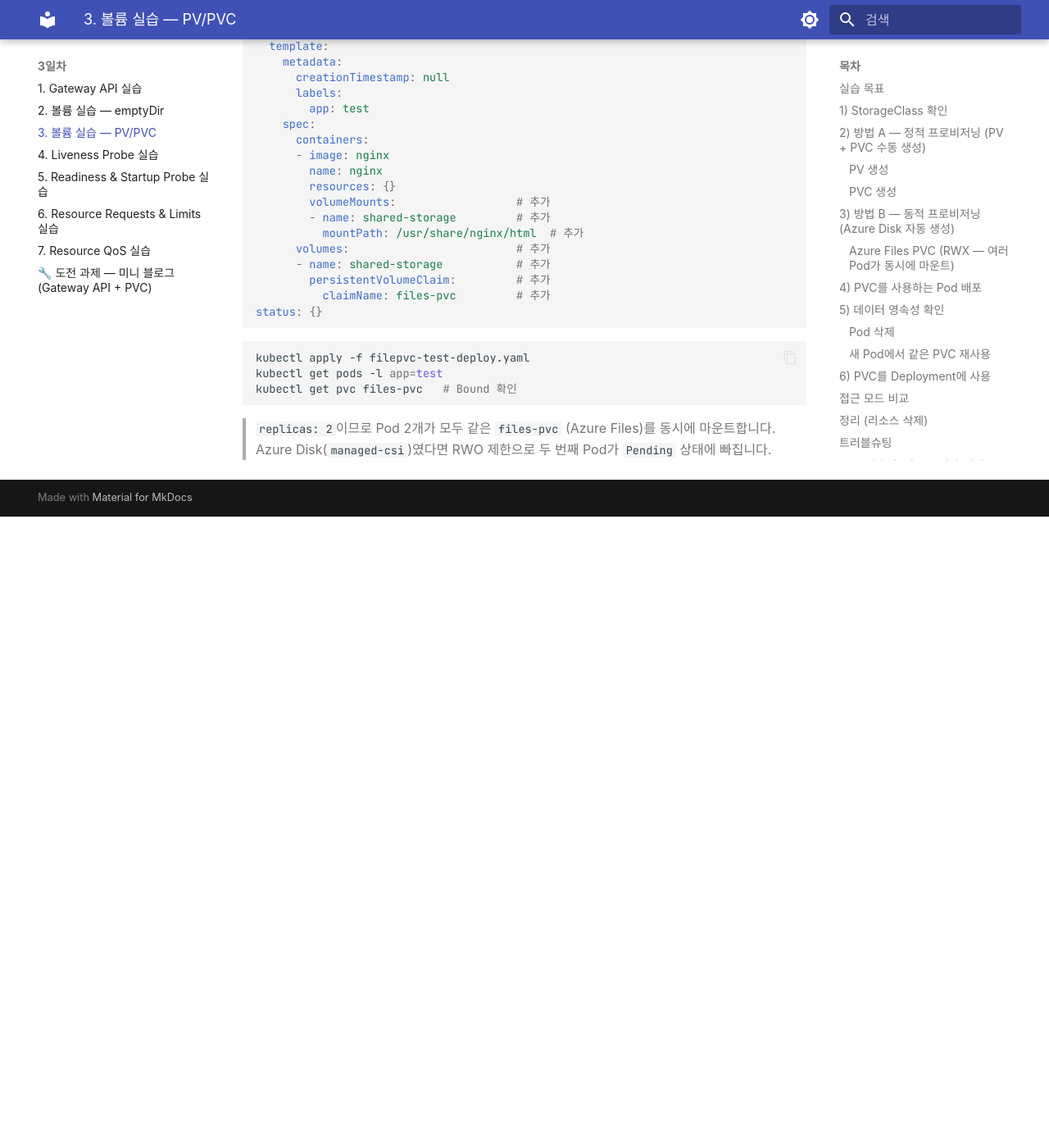
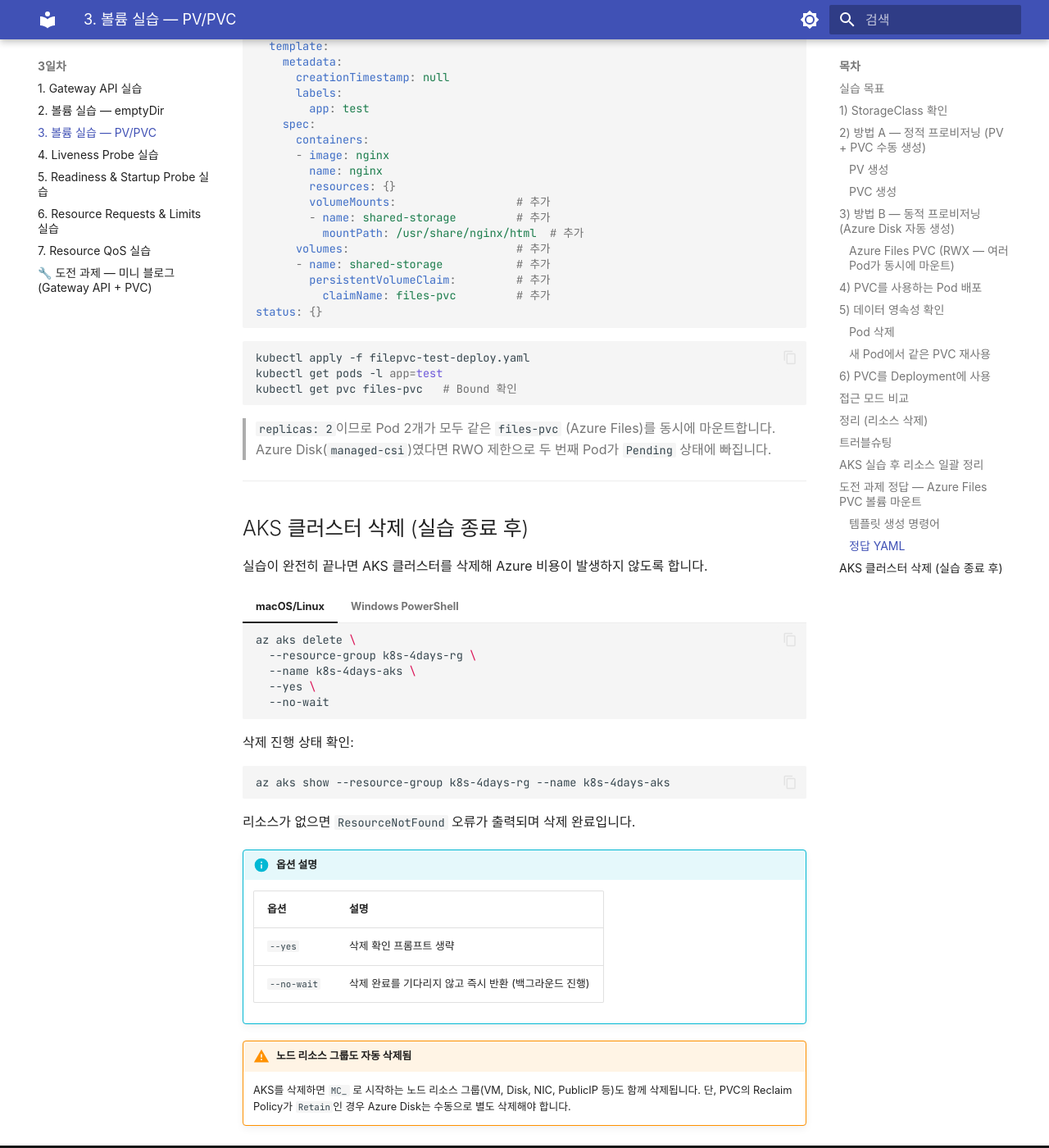
Before and after one commit to skilleat-labs/k8s-for-4days, an MkDocs documentation site: the page built from docs/day3/3-3-2-pv-pvc.md, in a window 1280 px wide and 1400 px high, scrolled down 9696 px. Shown: the whole window at 82% size. Built offline with MkDocs 1.6.1 and Material for MkDocs 9.7.7, drawn with Linux system fonts in a browser that asks for light colours; some web fonts are replaced; before the commit the page ends 10326 px from its top, so only the background shows below that.

Commit message:
Add AKS cluster deletion section at end of PV/PVC lab

````diff
--- a/docs/day3/3-3-2-pv-pvc.md
+++ b/docs/day3/3-3-2-pv-pvc.md
@@ -495,3 +495,44 @@ kubectl get pvc files-pvc   # Bound 확인
 
 > `replicas: 2`이므로 Pod 2개가 모두 같은 `files-pvc` (Azure Files)를 동시에 마운트합니다.
 > Azure Disk(`managed-csi`)였다면 RWO 제한으로 두 번째 Pod가 `Pending` 상태에 빠집니다.
+
+---
+
+## AKS 클러스터 삭제 (실습 종료 후)
+
+실습이 완전히 끝나면 AKS 클러스터를 삭제해 Azure 비용이 발생하지 않도록 합니다.
+
+=== "macOS/Linux"
+    ```bash
+    az aks delete \
+      --resource-group k8s-4days-rg \
+      --name k8s-4days-aks \
+      --yes \
+      --no-wait
+    ```
+=== "Windows PowerShell"
+    ```powershell
+    az aks delete `
+      --resource-group k8s-4days-rg `
+      --name k8s-4days-aks `
+      --yes `
+      --no-wait
+    ```
+
+삭제 진행 상태 확인:
+
+```bash
+az aks show --resource-group k8s-4days-rg --name k8s-4days-aks
+```
+
+리소스가 없으면 `ResourceNotFound` 오류가 출력되며 삭제 완료입니다.
+
+!!! info "옵션 설명"
+    | 옵션 | 설명 |
+    |---|---|
+    | `--yes` | 삭제 확인 프롬프트 생략 |
+    | `--no-wait` | 삭제 완료를 기다리지 않고 즉시 반환 (백그라운드 진행) |
+
+!!! warning "노드 리소스 그룹도 자동 삭제됨"
+    AKS를 삭제하면 `MC_` 로 시작하는 노드 리소스 그룹(VM, Disk, NIC, PublicIP 등)도 함께 삭제됩니다.
+    단, PVC의 Reclaim Policy가 `Retain`인 경우 Azure Disk는 수동으로 별도 삭제해야 합니다.
````
